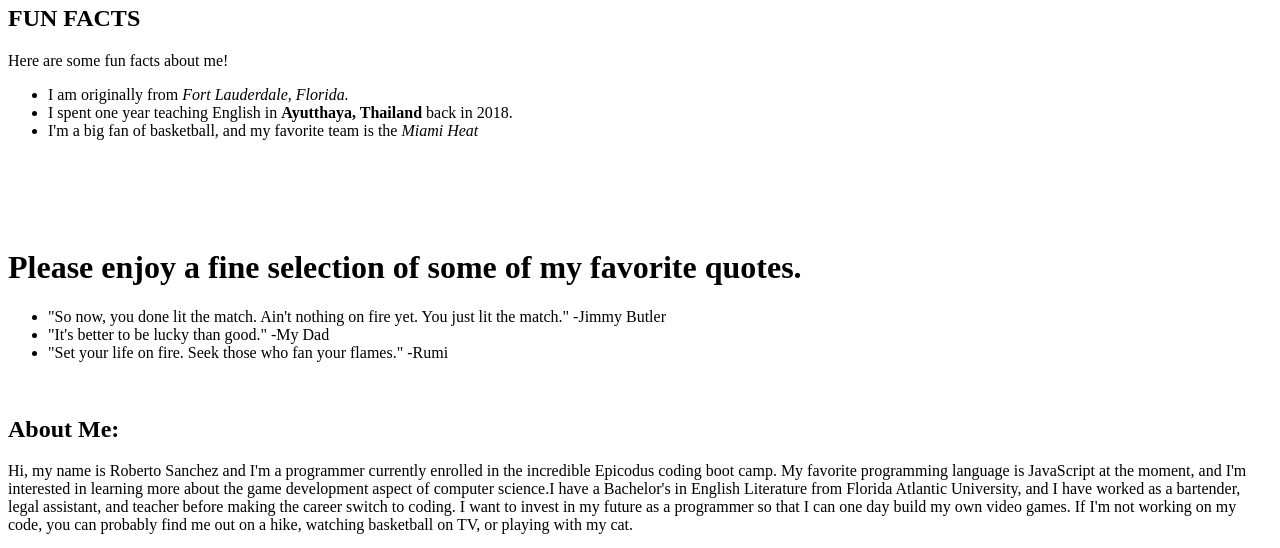
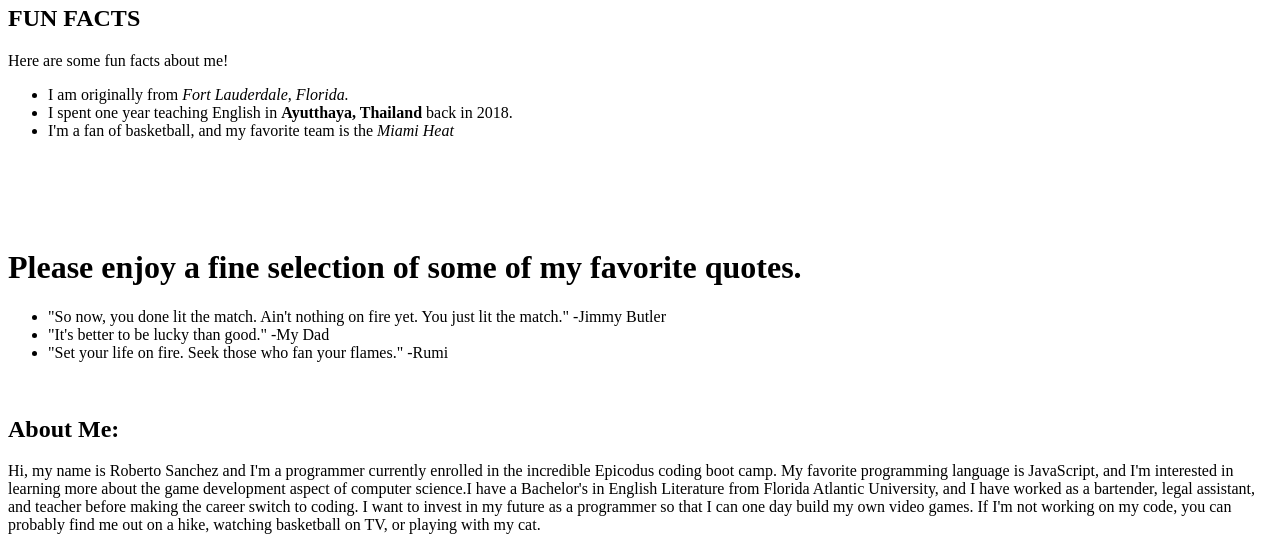
Before and after one commit to robertosk77/RS_Portfolio, a plain HTML site: page index.html in a window 1280 px wide. Shown: the part 1420-1968 px from the top of the page. Drawn offline with Linux system fonts and the light colour scheme; grey boxes are pictures that could not be loaded.

Commit message:
make updates to my bio

```diff
--- a/index.html
+++ b/index.html
@@ -33,7 +33,7 @@
 		<ul>
 			<li>I am originally from <em>Fort Lauderdale, Florida.</em></li>
 			<li>I spent one year teaching English in <strong>Ayutthaya, Thailand </strong> back in 2018.</li>
-			<li>I'm a big fan of basketball, and my favorite team is the <em>Miami Heat</em></li>
+			<li>I'm a fan of basketball, and my favorite team is the <em>Miami Heat</em></li>
 			<br> <br> <br>
 
 		</ul>
@@ -50,7 +50,7 @@
 	<br>
 	<div id="aboutme" class="column">
 		<h2>About Me:</h2>
-		<p>Hi, my name is Roberto Sanchez and I'm a programmer currently enrolled in the incredible Epicodus coding boot camp.  My favorite programming language is JavaScript at the moment, and I'm interested in learning more about the game development aspect of computer science.I have a Bachelor's in English Literature from Florida Atlantic University, and I have worked as a bartender, legal assistant, and teacher before making the career switch to coding. I want to invest in my future as a programmer so that I can one day build my own video games. If I'm not working on my code, you can probably find me out on a hike, watching basketball on TV, or playing with my cat. </p>
+		<p>Hi, my name is Roberto Sanchez and I'm a programmer currently enrolled in the incredible Epicodus coding boot camp.  My favorite programming language is JavaScript, and I'm interested in learning more about the game development aspect of computer science.I have a Bachelor's in English Literature from Florida Atlantic University, and I have worked as a bartender, legal assistant, and teacher before making the career switch to coding. I want to invest in my future as a programmer so that I can one day build my own video games. If I'm not working on my code, you can probably find me out on a hike, watching basketball on TV, or playing with my cat. </p>
 	</div>
 	<img src="img/Roberto.jpg" alt="a man wearing a sombrero" class="centered-image" width="333px" height="666px">
 	<h3>"Bye, have a beautiful time!"</h3>
```
